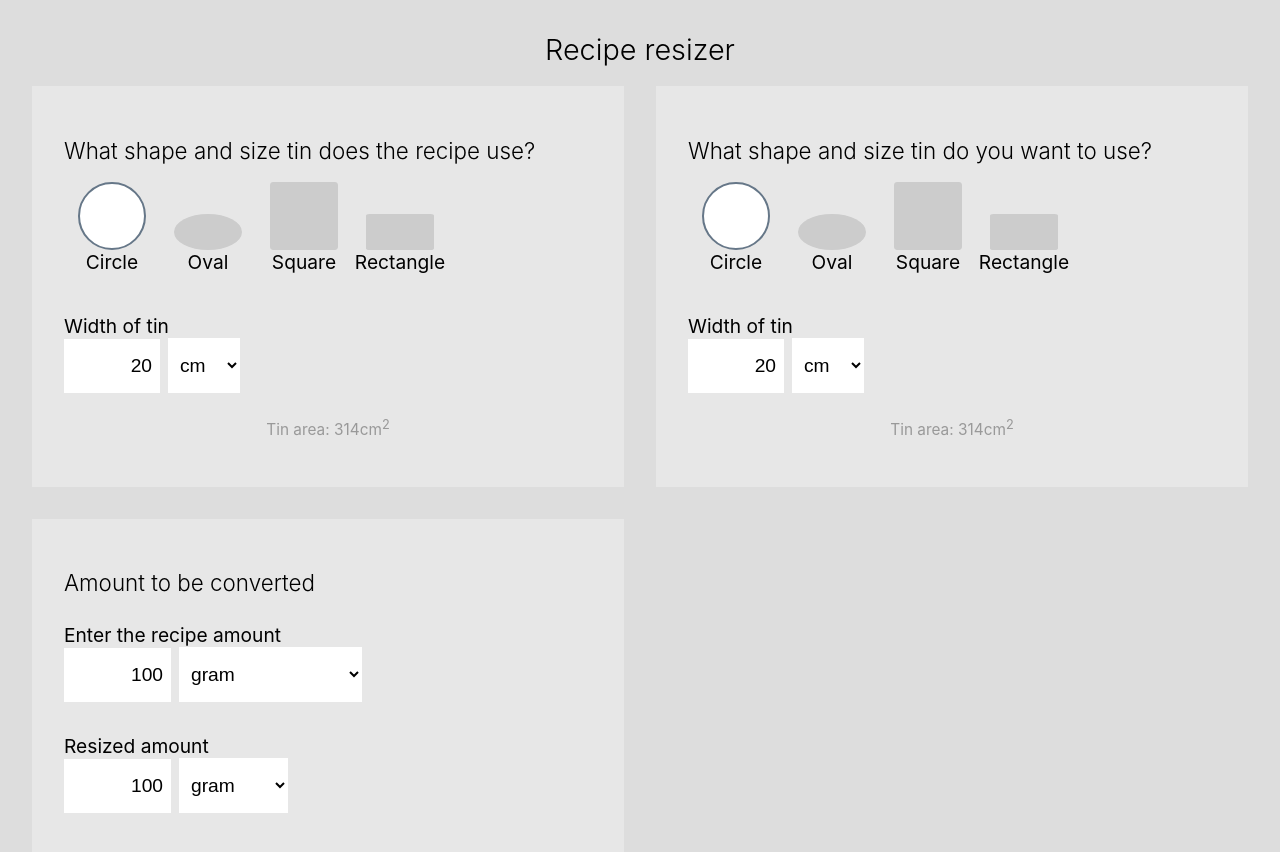
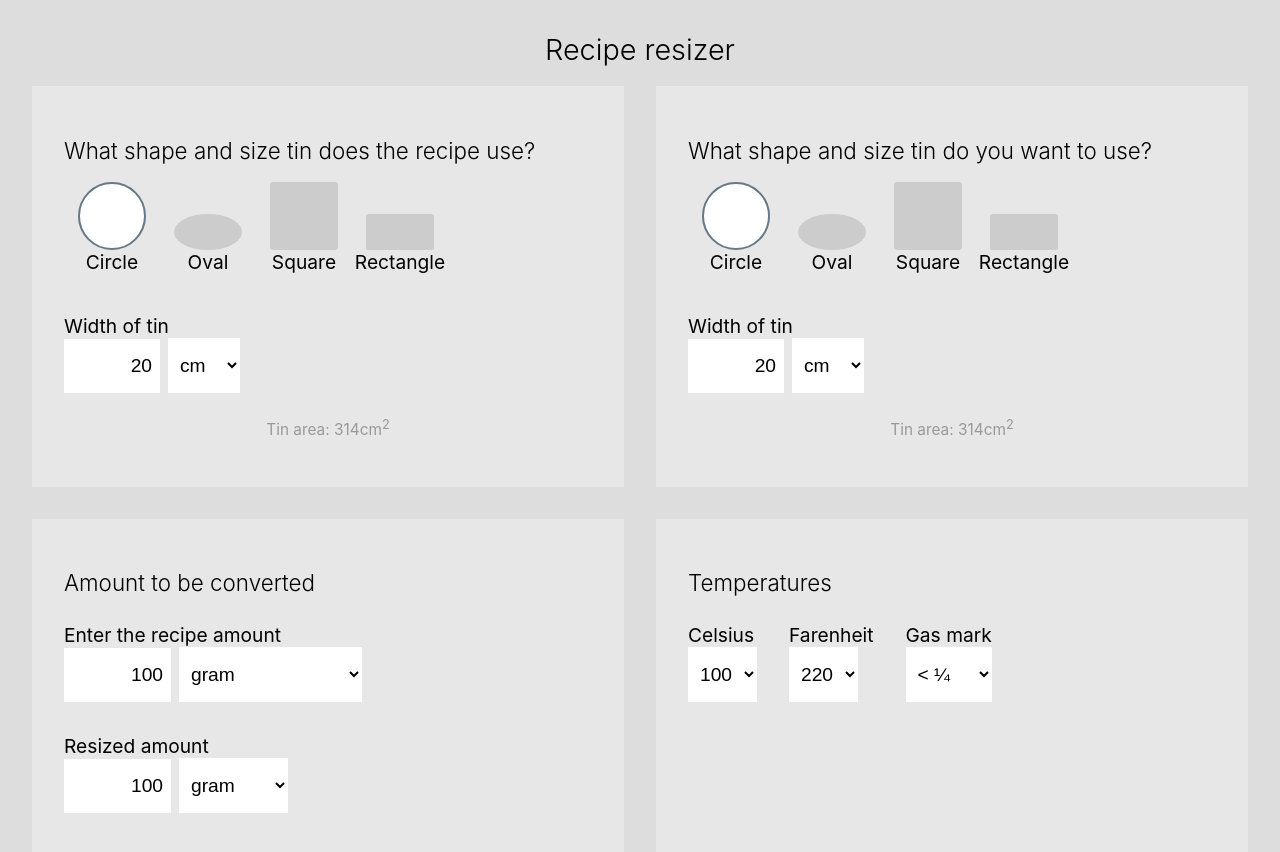
Before and after one commit to davidpounds/reciperesizer, a React (Create React App) app: page / in a window 1280 px wide. Shown: the top 852 px of the page. Built offline with nearby package versions, Linux system fonts and the light colour scheme.

Commit message:
Adds temperature conversion

```diff
--- a/src/App.css
+++ b/src/App.css
@@ -36,6 +36,10 @@ h2 {
 	background: #e7e7e7;
 	padding: 2rem;
 	margin: 0 0 2rem 0;
+}
+.panel.temperatures .form-group {
+	display: inline-block;
+	margin-right: 2rem;
 }
 .radio {
 	display: inline-block;
--- a/src/App.tsx
+++ b/src/App.tsx
@@ -17,6 +17,7 @@ import {
 import { TIN_TYPE, convert } from './utils';
 import TinSelector from './components/TinSelector';
 import Amount from './components/Amount';
+import Temperature from './components/Temperature';
 
 const App: React.FC<{}> = () => {
   const recipeTinArea = useSelector(getRecipeTinAreaCm2);
@@ -65,6 +66,8 @@ const App: React.FC<{}> = () => {
         <Amount tinType={TIN_TYPE.RECIPE} />
         <Amount tinType={TIN_TYPE.RESIZED} />
       </div>
+
+      <Temperature />
     </div>
   );
 };
--- /dev/null
+++ b/src/components/Temperature.tsx
@@ -0,0 +1,70 @@
+import React, { useState } from 'react';
+import {
+    TEMPERATURE_UNIT,
+    TEMPERATURE_RANGE,
+    TemperatureConversionResult,
+    temperatureConversions,
+    convertTemperature,
+} from '../utils';
+
+const makeRange = (min: number, max: number, step: number): number[] => {
+    const range: number[] = [];
+    for (let i = min; i <= max; i += step) range.push(i);
+    return range;
+};
+
+const Temperature: React.FC<{}> = () => {
+    const gasMarkOptions = temperatureConversions.map(tc => tc.gasMark);
+    const celsiusOptions = makeRange(TEMPERATURE_RANGE[TEMPERATURE_UNIT.C].min, TEMPERATURE_RANGE[TEMPERATURE_UNIT.C].max, 5);
+    const farenheitOptions = makeRange(TEMPERATURE_RANGE[TEMPERATURE_UNIT.F].min, TEMPERATURE_RANGE[TEMPERATURE_UNIT.F].max, 5);
+
+    const initialState: TemperatureConversionResult = convertTemperature(TEMPERATURE_RANGE[TEMPERATURE_UNIT.C].min, TEMPERATURE_UNIT.C);
+
+    const [celsius, setCelsius] = useState(initialState[TEMPERATURE_UNIT.C]);
+    const [farenheit, setFarenheit] = useState(initialState[TEMPERATURE_UNIT.F]);
+    const [gasMark, setGasMark] = useState(initialState[TEMPERATURE_UNIT.GM]);
+
+    const changeHandlerFactory = (fromUnit: TEMPERATURE_UNIT): React.ChangeEventHandler<HTMLSelectElement> => (e: React.ChangeEvent<HTMLSelectElement>) => {
+        const fromValue = fromUnit === TEMPERATURE_UNIT.GM ? e.target.value : +e.target.value;
+        const updatedState: TemperatureConversionResult = convertTemperature(fromValue, fromUnit);
+        console.log({ fromValue, updatedState });
+        setCelsius(updatedState[TEMPERATURE_UNIT.C]);
+        setFarenheit(updatedState[TEMPERATURE_UNIT.F]);
+        setGasMark(updatedState[TEMPERATURE_UNIT.GM]);
+    };
+    const celsiusChangeHandler = changeHandlerFactory(TEMPERATURE_UNIT.C);
+    const farenheitChangeHandler = changeHandlerFactory(TEMPERATURE_UNIT.F);
+    const gasMarkChangeHandler = changeHandlerFactory(TEMPERATURE_UNIT.GM);
+
+    return (
+        <div className="panel temperatures">
+            <h2>Temperatures</h2>
+            <div className="form-group">
+                <label htmlFor="celsius">Celsius</label>
+                <select className="form-control" id="celsius" value={celsius} onChange={celsiusChangeHandler}>
+                    {celsiusOptions.map(c => (
+                        <option key={c} value={c}>{c}</option>
+                    ))}
+                </select>
+            </div>
+            <div className="form-group">
+                <label htmlFor="farenheit">Farenheit</label>
+                <select className="form-control" id="farenheit" value={farenheit} onChange={farenheitChangeHandler}>
+                    {farenheitOptions.map(f => (
+                        <option key={f} value={f}>{f}</option>
+                    ))}
+                </select>
+            </div>
+            <div className="form-group">
+                <label htmlFor="gasmark">Gas mark</label>
+                <select className="form-control" id="gasmark" value={gasMark} onChange={gasMarkChangeHandler}>
+                    {gasMarkOptions.map(gm => (
+                        <option key={gm} value={gm}>{gm}</option>
+                    ))}
+                </select>
+            </div>
+        </div>
+    );
+};
+
+export default Temperature;
--- a/src/utils.ts
+++ b/src/utils.ts
@@ -56,6 +56,18 @@ export enum UNIT {
     MD = "medium",
     LG = "large",
     SM = "small",
+}
+
+export enum TEMPERATURE_UNIT {
+    F = "farenheit",
+    C = "celsius",
+    GM = "gas mark",
+}
+
+export interface TemperatureConversionResult {
+    [TEMPERATURE_UNIT.F]: number;
+    [TEMPERATURE_UNIT.C]: number;
+    [TEMPERATURE_UNIT.GM]: string;
 }
 
 export const CONVERSIONS: Conversion[] = [
@@ -138,3 +150,66 @@ export const getResizedAmountUnitOptions = (amountUnit: UNIT): UnitOption[] => {
     const compatibleConversions = CONVERSIONS.filter(conversion => compatibleUnits.includes(conversion.unit));
     return compatibleConversions.map(conversion => ({label: conversion.display || conversion.unit, value: conversion.unit}));
 };
+
+const roundToNearestTen = (value: number): number => Math.round(value / 10) * 10;
+const roundToNearestFive = (value: number): number => Math.round(value / 20) * 20;
+const cToF = (c: number): number => c * 9 / 5 + 32;
+const fToC = (f: number): number => (f - 32) * 5 / 9;
+
+export const TEMPERATURE_RANGE = Object.freeze({
+    [TEMPERATURE_UNIT.C]: {
+        min: 100,
+        max: 240,
+    },
+    [TEMPERATURE_UNIT.F]: {
+        min: 210,
+        max: 460,
+    }
+});
+
+export const temperatureConversions = Object.freeze([
+    { celsius: 100, gasMark: '< ¼' },
+    { celsius: 110, gasMark: '¼' },
+    { celsius: 120, gasMark: '¼ - ½' },
+    { celsius: 130, gasMark: '½' },
+    { celsius: 140, gasMark: '1' },
+    { celsius: 150, gasMark: '2' },
+    { celsius: 160, gasMark: '2½' },
+    { celsius: 170, gasMark: '3' },
+    { celsius: 180, gasMark: '4' },
+    { celsius: 190, gasMark: '5' },
+    { celsius: 200, gasMark: '6' },
+    { celsius: 210, gasMark: '6½' },
+    { celsius: 220, gasMark: '7' },
+    { celsius: 230, gasMark: '8' },
+    { celsius: 240, gasMark: '9' },
+]);
+
+export const TEMPERATURE_OUT_OF_RANGE = 'Out of range';
+
+export const convertTemperature = (fromValue: number | string, fromUnit: TEMPERATURE_UNIT): TemperatureConversionResult => {
+    const conversion: TemperatureConversionResult = {
+        [TEMPERATURE_UNIT.F]: 0,
+        [TEMPERATURE_UNIT.C]: 0,
+        [TEMPERATURE_UNIT.GM]: '',
+    };
+    if (fromUnit === TEMPERATURE_UNIT.C) {
+        const roundedC = roundToNearestTen(fromValue as number);
+        conversion[TEMPERATURE_UNIT.C] = fromValue as number;
+        conversion[TEMPERATURE_UNIT.F] = roundToNearestFive(cToF(fromValue as number));
+        conversion[TEMPERATURE_UNIT.GM] = temperatureConversions.find(tc => tc.celsius === roundedC)?.gasMark ?? TEMPERATURE_OUT_OF_RANGE;
+    }
+    if (fromUnit === TEMPERATURE_UNIT.F) {
+        const c = fToC(fromValue as number);
+        conversion[TEMPERATURE_UNIT.C] = roundToNearestFive(c);
+        conversion[TEMPERATURE_UNIT.F] = fromValue as number;
+        conversion[TEMPERATURE_UNIT.GM] = temperatureConversions.find(tc => tc.celsius === roundToNearestTen(c))?.gasMark ?? TEMPERATURE_OUT_OF_RANGE;
+    }
+    if (fromUnit === TEMPERATURE_UNIT.GM) {
+        const c = temperatureConversions.find(tc => tc.gasMark === fromValue as string)?.celsius ?? 0;
+        conversion[TEMPERATURE_UNIT.C] = roundToNearestFive(c);
+        conversion[TEMPERATURE_UNIT.F] = roundToNearestFive(cToF(c));
+        conversion[TEMPERATURE_UNIT.GM] = fromValue as string;
+    }
+    return conversion;
+}
```
